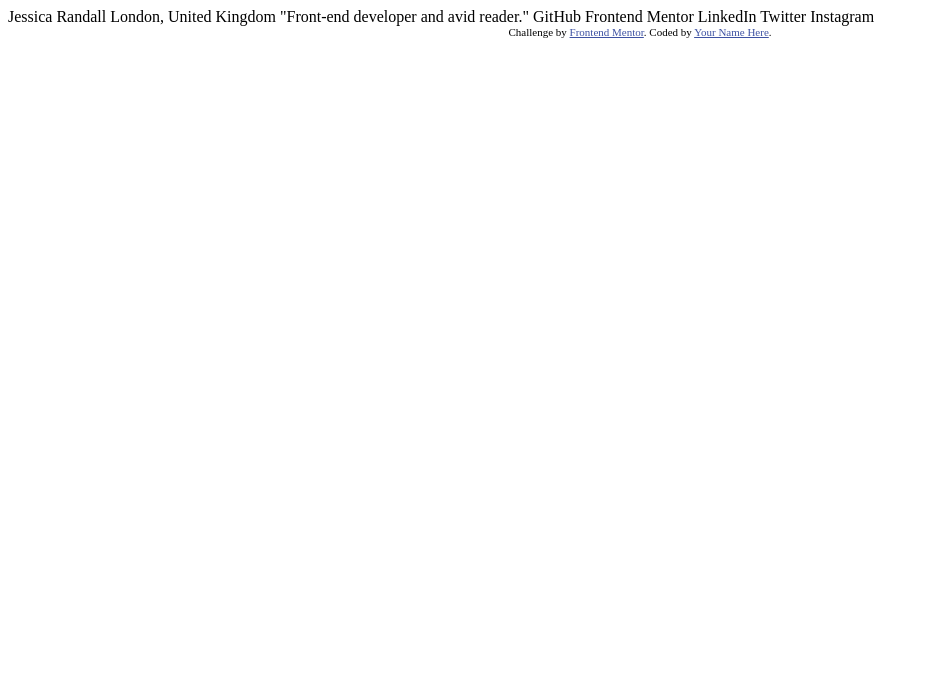
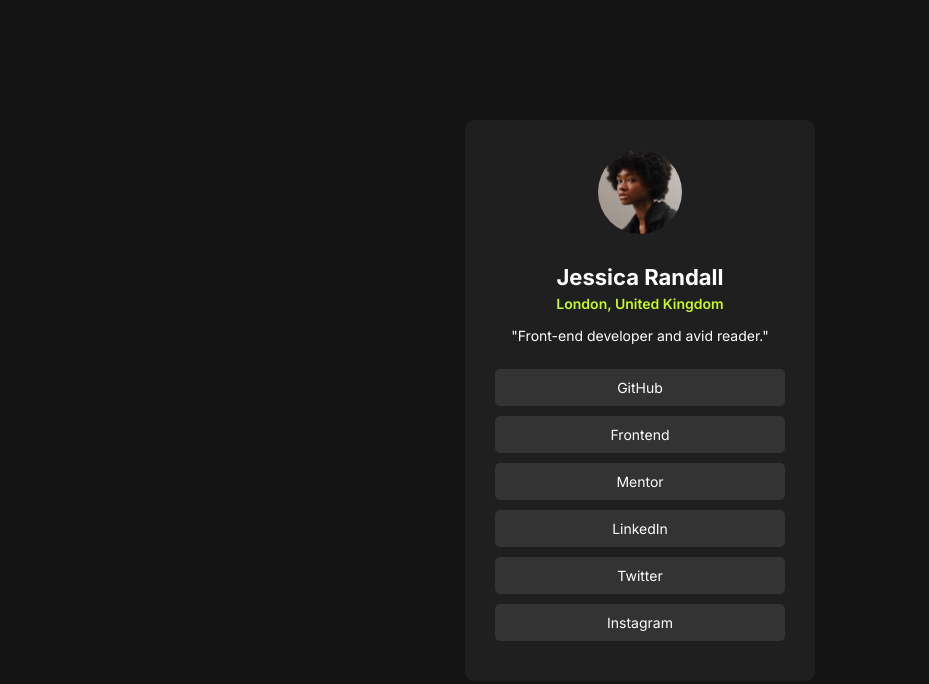
Before and after one commit to baby4dm/social-links-profile, a plain HTML site: page index.html in a window 1280 px wide. Shown: the whole page, without its empty margins (0-929 px from the left). Drawn offline with Linux system fonts and the light colour scheme.

Commit message:
completed solution

```diff
--- a/index.html
+++ b/index.html
@@ -1,34 +1,42 @@
 <!DOCTYPE html>
 <html lang="en">
   <head>
-  <meta charset="UTF-8">
-  <meta name="viewport" content="width=device-width, initial-scale=1.0"> <!-- displays site properly based on user's device -->
-
-  <link rel="icon" type="image/png" sizes="32x32" href="./assets/images/favicon-32x32.png">
+    <meta charset="UTF-8" />
+    <meta name="viewport" content="width=device-width, initial-scale=1.0" />
+    <link rel="stylesheet" href="styles.css" />
+    <link rel="preconnect" href="https://fonts.googleapis.com" />
+    <link rel="preconnect" href="https://fonts.gstatic.com" crossorigin />
+    <link
+      href="https://fonts.googleapis.com/css2?family=Inter:ital,opsz,wght@0,14..32,100..900;1,14..32,100..900&display=swap"
+      rel="stylesheet"
+    />
 
     <title>Frontend Mentor | Social links profile</title>
-
-  <!-- Feel free to remove these styles or customise in your own stylesheet 👍 -->
-  <style>
-    .attribution { font-size: 11px; text-align: center; }
-    .attribution a { color: hsl(228, 45%, 44%); }
-  </style>
   </head>
   <body>
-
-  Jessica Randall
-  London, United Kingdom
-  "Front-end developer and avid reader."
-
-  GitHub
-  Frontend Mentor
-  LinkedIn
-  Twitter
-  Instagram
-
-  <div class="attribution">
-    Challenge by <a href="https://www.frontendmentor.io?ref=challenge" target="_blank">Frontend Mentor</a>.
-    Coded by <a href="#">Your Name Here</a>.
+    <main>
+      <div class="profile-container">
+        <img
+          class="avatar-img"
+          src="./assets/images/avatar-jessica.jpeg"
+          alt="avatar"
+        />
+        <div class="profile-info">
+          <h1 class="name">Jessica Randall</h1>
+          <h2 class="location">London, United Kingdom</h2>
+          <p class="description">"Front-end developer and avid reader."</p>
         </div>
+        <div class="links-container">
+          <ul class="links">
+            <li><a class="list-link" href="">GitHub</a></li>
+            <li><a class="list-link" href="">Frontend</a></li>
+            <li><a class="list-link" href="">Mentor</a></li>
+            <li><a class="list-link" href="">LinkedIn</a></li>
+            <li><a class="list-link" href="">Twitter</a></li>
+            <li><a class="list-link" href="">Instagram</a></li>
+          </ul>
+        </div>
+      </div>
+    </main>
   </body>
 </html>
--- /dev/null
+++ b/styles.css
@@ -0,0 +1,74 @@
+* {
+  margin: 0;
+  padding: 0;
+  box-sizing: border-box;
+}
+
+body {
+  background-color: hsl(0, 0%, 8%);
+  height: 100vh;
+  display: flex;
+  justify-content: center;
+  align-items: center;
+  font-family: "Inter", sans-serif;
+}
+
+.profile-container {
+  background-color: hsl(0, 0%, 12%);
+  width: 350px;
+  border-radius: 10px;
+  padding: 30px;
+  display: flex;
+  flex-direction: column;
+  align-items: center;
+}
+.avatar-img {
+  border-radius: 50%;
+  width: 84px;
+  height: 84px;
+}
+.profile-info {
+  text-align: center;
+}
+.name {
+  font-size: 22px;
+  font-weight: 700;
+  color: hsl(0, 0%, 100%);
+  margin: 30px 0px 5px 0px;
+}
+.location {
+  font-size: 14px;
+  font-weight: 600;
+  color: hsl(75, 94%, 57%);
+  margin-bottom: 15px;
+}
+.description {
+  font-size: 14px;
+  font-weight: 400;
+  color: hsl(0, 0%, 100%);
+}
+.links-container {
+  margin-top: 15px;
+  width: 100%;
+  display: block;
+  text-align: center;
+}
+li {
+  list-style: none;
+}
+a.list-link {
+  text-decoration: none;
+  display: block;
+  background-color: hsl(0, 0%, 20%);
+  color: hsl(0, 0%, 100%);
+  margin: 10px 0;
+  border-radius: 5px;
+  font-size: 14px;
+  font-weight: 400;
+  padding: 10px 0px;
+  transition: background-color 0.5s ease, color 0.5s ease;
+}
+a.list-link:hover {
+  background-color: hsl(75, 94%, 57%);
+  color: hsl(0, 0%, 8%);
+}
```
Also changed, not shown: design/active-states.jpg (deleted), design/destkop-design.jpg (deleted), design/mobile-design.jpg (deleted), preview.jpg (deleted), 3 other files. Lines whose indentation alone changed are shown as unchanged.
